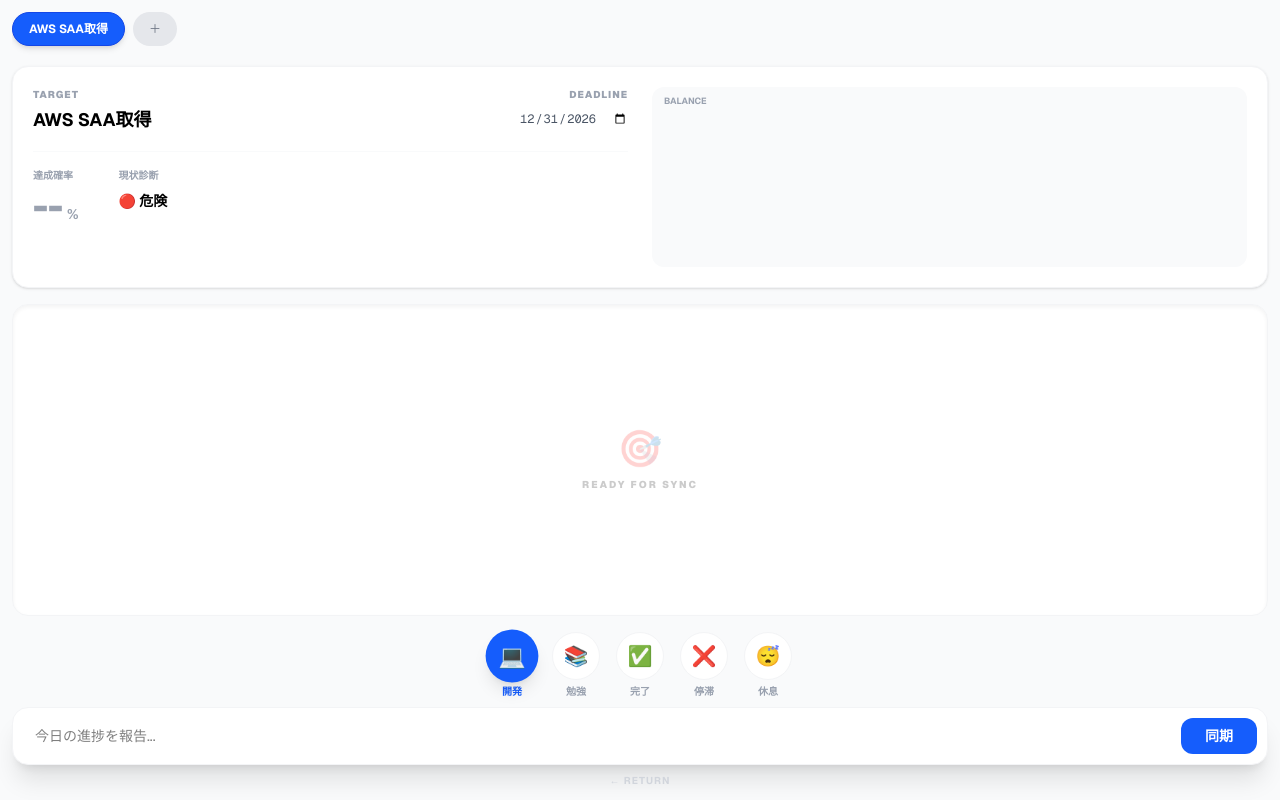
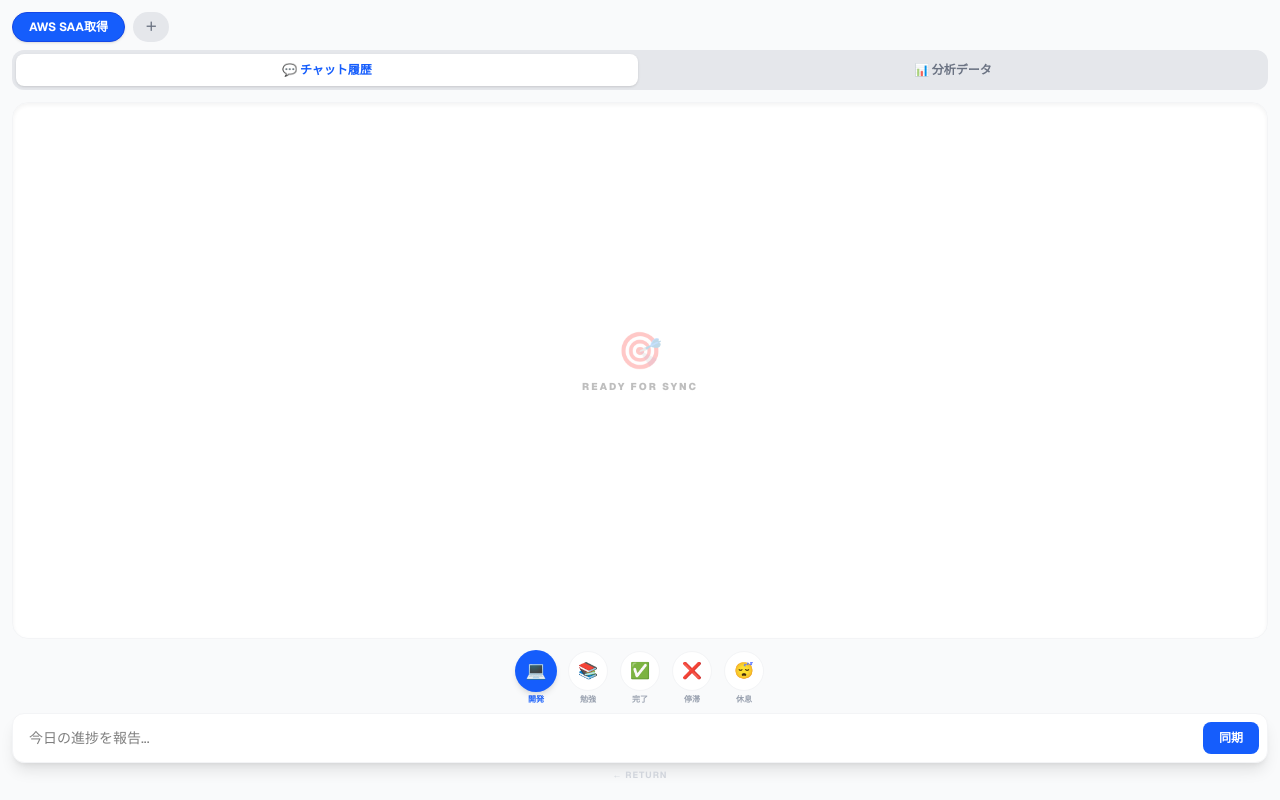
Before and after one commit to ryu39jp-dev/future-self-feedback, a Next.js app: page /chat in a window 1280 px wide. Built offline with nearby package versions, Linux system fonts and the light colour scheme.

Commit message:
分析データタブの追加実装

```diff
--- a/src/app/chat/page.tsx
+++ b/src/app/chat/page.tsx
@@ -1,6 +1,6 @@
 "use client";
 
-import { useState, useEffect } from "react";
+import { useState, useEffect, useRef } from "react";
 import Link from "next/link";
 import ReactMarkdown from 'react-markdown';
 import { Radar, RadarChart, PolarGrid, PolarAngleAxis, ResponsiveContainer, LineChart, Line, XAxis, YAxis, CartesianGrid, Tooltip } from 'recharts';
@@ -25,7 +25,14 @@
   const [inputText, setInputText] = useState("");
   const [selectedTag, setSelectedTag] = useState("💻");
   const [isTyping, setIsTyping] = useState(false);
+  const [currentView, setCurrentView] = useState<"chat" | "dashboard">("chat");
 
+  const chatEndRef = useRef<HTMLDivElement>(null);
+
+  // ★ 1. まず先に activeGoal の定義を持ってくる
+  const activeGoal = goals.find(g => g.id === activeGoalId) || null;
+
+  // ★ 2. 初期データ読み込み
   useEffect(() => {
     const savedGoals = localStorage.getItem("multi_goal_data");
     if (savedGoals) {
@@ -48,11 +55,17 @@
     }
   }, []);
 
+  // ★ 3. ローカルストレージへの同期
   useEffect(() => {
     if (goals.length > 0) localStorage.setItem("multi_goal_data", JSON.stringify(goals));
   }, [goals]);
 
-  const activeGoal = goals.find(g => g.id === activeGoalId) || null;
+  // ★ 4. 自動スクロール（activeGoal の定義より後に実行されるので安全）
+  useEffect(() => {
+    if (currentView === "chat") {
+      chatEndRef.current?.scrollIntoView({ behavior: "smooth" });
+    }
+  }, [activeGoal?.messages, isTyping, currentView]);
 
   const updateActiveGoal = (updates: Partial<Goal>) => {
     setGoals(prev => prev.map(g => g.id === activeGoalId ? { ...g, ...updates } : g));
@@ -71,6 +84,7 @@
     };
     setGoals([...goals, newGoal]);
     setActiveGoalId(newGoal.id);
+    setCurrentView("chat");
   };
 
   const handleSend = async () => {
@@ -80,6 +94,7 @@
     updateActiveGoal({ messages: newMessages });
     setInputText("");
     setIsTyping(true);
+    setCurrentView("chat");
 
     try {
       const endpoint = "https://sdgfilub3j.execute-api.ap-southeast-2.amazonaws.com/default/future-self-feedback";
@@ -142,99 +157,124 @@
     : 'text-gray-400';
 
   return (
-    <div className="flex flex-col h-screen bg-gray-50 p-3 text-black font-sans">
+    <div className="h-screen bg-gray-50 p-3 text-black font-sans flex flex-col overflow-hidden">
 
       {/* 1. 目標切り替えタブ */}
-      <div className="flex gap-2 overflow-x-auto pb-3 mb-2 no-scrollbar">
+      <div className="flex gap-2 overflow-x-auto pb-2 flex-shrink-0 no-scrollbar">
         {goals.map((g) => (
           <button
             key={g.id}
             onClick={() => setActiveGoalId(g.id)}
-            className={`flex-shrink-0 px-4 py-2 rounded-full text-xs font-bold transition-all border ${
-              activeGoalId === g.id ? "bg-blue-600 text-white border-blue-700 shadow-md" : "bg-white text-gray-400 border-gray-200"
+            className={`flex-shrink-0 px-4 py-1.5 rounded-full text-xs font-bold transition-all border ${
+              activeGoalId === g.id ? "bg-blue-600 text-white border-blue-700 shadow-sm" : "bg-white text-gray-400 border-gray-200"
             }`}
           >
             {g.title}
           </button>
         ))}
-        <button onClick={addNewGoal} className="px-4 py-2 bg-gray-200 rounded-full text-xs text-gray-500">＋</button>
+        <button onClick={addNewGoal} className="px-3 py-1.5 bg-gray-200 rounded-full text-xs text-gray-500 font-bold">＋</button>
       </div>
 
-      {/* 2. ステータスカード & レーダーチャート */}
-      <div className="bg-white rounded-2xl shadow-sm p-5 mb-4 border border-gray-100 grid grid-cols-1 md:grid-cols-2 gap-6">
-        <div className="space-y-4">
+      {/* 2. 表示切り替えスイッチ */}
+      <div className="grid grid-cols-2 gap-1 bg-gray-200 p-1 rounded-xl mb-3 flex-shrink-0 text-xs font-bold">
+        <button
+          onClick={() => setCurrentView("chat")}
+          className={`py-2 rounded-lg transition-all ${currentView === "chat" ? "bg-white text-blue-600 shadow-sm" : "text-gray-500"}`}
+        >
+          💬 チャット履歴
+        </button>
+        <button
+          onClick={() => setCurrentView("dashboard")}
+          className={`py-2 rounded-lg transition-all ${currentView === "dashboard" ? "bg-white text-blue-600 shadow-sm" : "text-gray-500"}`}
+        >
+          📊 分析データ
+        </button>
+      </div>
+
+      {/* メインコンテンツエリア */}
+      <div className="flex-1 flex flex-col overflow-hidden min-h-0">
+
+        {/* 【Aパターン】分析データタブ */}
+        {currentView === "dashboard" && (
+          <div className="flex-1 overflow-y-auto space-y-4 pb-4 no-scrollbar">
+            <div className="bg-white rounded-2xl shadow-sm p-4 border border-gray-100 grid grid-cols-1 gap-4">
               <div className="flex justify-between items-start">
                 <div className="flex-1 mr-4 text-left">
-              <span className="text-[10px] text-gray-400 font-black uppercase tracking-widest block mb-1">Target</span>
+                  <span className="text-[9px] text-gray-400 font-black uppercase tracking-widest block mb-0.5">Target</span>
                   <input
                     type="text"
                     value={activeGoal.title}
                     onChange={(e) => updateActiveGoal({ title: e.target.value })}
-                className="text-lg font-bold bg-transparent outline-none border-b border-transparent focus:border-blue-500 w-full"
+                    className="text-base font-bold bg-transparent outline-none border-b border-transparent focus:border-blue-500 w-full"
                   />
                 </div>
                 <div className="text-right">
-              <span className="text-[10px] text-gray-400 font-black uppercase tracking-widest block mb-1">Deadline</span>
+                  <span className="text-[9px] text-gray-400 font-black uppercase tracking-widest block mb-0.5">Deadline</span>
                   <input
                     type="date"
                     value={activeGoal.deadline}
                     onChange={(e) => updateActiveGoal({ deadline: e.target.value })}
-                className="text-xs font-mono text-gray-600 bg-transparent outline-none"
+                    className="text-xs font-mono text-gray-600 bg-transparent outline-none w-[115px]"
                   />
                 </div>
               </div>
 
-          <div className="pt-4 border-t border-gray-50 flex gap-10">
+              <div className="pt-3 border-t border-gray-50 flex gap-8">
                 <div>
-              <span className="text-[10px] text-gray-400 font-bold block mb-1">達成確率</span>
-              <div className="flex items-baseline gap-1">
-                <span className={`text-4xl font-black ${probColor}`}>{activeGoal.probability ?? "--"}</span>
-                <span className={`text-sm font-bold ${probColor}`}>%</span>
+                  <span className="text-[9px] text-gray-400 font-bold block mb-0.5">達成確率</span>
+                  <div className="flex items-baseline gap-0.5">
+                    <span className={`text-3xl font-black ${probColor}`}>{activeGoal.probability ?? "--"}</span>
+                    <span className={`text-xs font-bold ${probColor}`}>%</span>
                   </div>
                 </div>
                 <div>
-              <span className="text-[10px] text-gray-400 font-bold block mb-1">現状診断</span>
-              <div className="text-sm font-bold mt-2">
+                  <span className="text-[9px] text-gray-400 font-bold block mb-0.5">現状診断</span>
+                  <div className="text-xs font-bold mt-1.5">
                     {activeGoal.probability && activeGoal.probability > 70 ? "🟢 順調" : activeGoal.probability && activeGoal.probability > 40 ? "🟡 要注意" : "🔴 危険"}
                   </div>
                 </div>
               </div>
             </div>
 
-        <div className="h-[180px] w-full bg-gray-50 rounded-xl p-2 relative">
-          <span className="absolute top-2 left-3 text-[9px] text-gray-400 font-bold uppercase">Balance</span>
-          {activeGoal.chartData && (
+            <div className="h-[200px] w-full bg-white border border-gray-100 rounded-2xl p-3 relative shadow-sm">
+              <span className="absolute top-3 left-4 text-[9px] text-gray-400 font-bold uppercase tracking-widest">Balance</span>
+              {activeGoal.chartData ? (
                 <ResponsiveContainer width="100%" height="100%">
-              <RadarChart cx="50%" cy="50%" outerRadius="55%" data={activeGoal.chartData}>
+                  <RadarChart cx="50%" cy="50%" outerRadius="60%" data={activeGoal.chartData}>
                     <PolarGrid stroke="#e5e7eb" />
                     <PolarAngleAxis dataKey="subject" tick={{ fill: '#6b7280', fontSize: 9, fontWeight: 'bold' }} />
                     <Radar dataKey="value" stroke="#2563eb" fill="#3b82f6" fillOpacity={0.5} />
                   </RadarChart>
                 </ResponsiveContainer>
+              ) : (
+                <div className="h-full flex items-center justify-center text-xs text-gray-300 font-bold">データがありません</div>
               )}
             </div>
-      </div>
 
-      {/* 3. 折れ線グラフ */}
-      {activeGoal.history.length > 0 && (
-        <div className="bg-white rounded-2xl shadow-sm p-4 mb-4 border border-gray-100 h-[140px] relative">
+            <div className="bg-white rounded-2xl shadow-sm p-4 border border-gray-100 h-[160px] relative">
               <span className="text-[9px] text-gray-400 font-bold uppercase absolute top-3 left-4 tracking-widest">Trend (Probability)</span>
+              {activeGoal.history.length > 0 ? (
                 <ResponsiveContainer width="100%" height="100%">
-            <LineChart data={activeGoal.history} margin={{ top: 20, right: 10, left: -20, bottom: 0 }}>
+                  <LineChart data={activeGoal.history} margin={{ top: 25, right: 10, left: -25, bottom: 0 }}>
                     <CartesianGrid strokeDasharray="3 3" vertical={false} stroke="#f3f4f6" />
-              <XAxis dataKey="date" tick={{fontSize: 7, fill: '#9ca3af'}} />
-              <YAxis domain={[0, 100]} tick={{fontSize: 7, fill: '#9ca3af'}} />
+                    <XAxis dataKey="date" tick={{fontSize: 8, fill: '#9ca3af'}} />
+                    <YAxis domain={[0, 100]} tick={{fontSize: 8, fill: '#9ca3af'}} />
                     <Tooltip contentStyle={{ fontSize: '10px', borderRadius: '8px' }} />
                     <Line type="monotone" dataKey="probability" stroke="#2563eb" strokeWidth={3} dot={{ r: 4, fill: '#2563eb' }} activeDot={{ r: 6 }} />
                   </LineChart>
                 </ResponsiveContainer>
+              ) : (
+                <div className="h-full flex items-center justify-center text-xs text-gray-300 font-bold">履歴データがありません</div>
+              )}
+            </div>
           </div>
         )}
 
-      {/* 4. チャットエリア */}
-      <div className="flex-1 bg-white rounded-2xl shadow-inner mb-4 p-4 overflow-y-auto border border-gray-100 flex flex-col gap-4">
+        {/* 【Bパターン】チャット履歴タブ */}
+        {currentView === "chat" && (
+          <div className="flex-1 bg-white rounded-2xl shadow-inner p-4 overflow-y-auto border border-gray-100 flex flex-col gap-4 min-h-0">
             {activeGoal.messages.length === 0 ? (
-          <div className="flex flex-col items-center justify-center h-full opacity-20">
+              <div className="flex flex-col items-center justify-center h-full opacity-25 py-20">
                 <div className="text-4xl mb-2">🎯</div>
                 <p className="text-[10px] font-black uppercase tracking-[0.2em]">Ready for Sync</p>
               </div>
@@ -244,7 +284,7 @@
                   <span className="text-[9px] text-gray-400 mb-1 font-bold uppercase tracking-wider px-1">
                     {msg.sender === "ai" ? "🤖 Future Feedback" : msg.tag}
                   </span>
-              <div className={`p-4 rounded-2xl max-w-[90%] text-[13px] leading-relaxed shadow-sm ${
+                  <div className={`p-3.5 rounded-2xl max-w-[88%] text-[13px] leading-relaxed shadow-sm ${
                     msg.sender === "ai" ? "bg-zinc-900 text-zinc-100 rounded-tl-none" : "bg-blue-600 text-white rounded-tr-none font-medium"
                   }`}>
                     {msg.sender === "ai" ? (
@@ -258,13 +298,15 @@
                 </div>
               ))
             )}
-        {isTyping && <div className="text-blue-500 text-[10px] font-bold animate-pulse ml-2 tracking-widest">ANALYZING...</div>}
+            {isTyping && <div className="text-blue-500 text-[10px] font-bold animate-pulse ml-2 tracking-widest py-1">ANALYZING...</div>}
+            <div ref={chatEndRef} />
+          </div>
+        )}
       </div>
 
-      {/* 入力セクション */}
-      <div className="space-y-3">
-        {/* アイコン選択セクション */}
-   <div className="flex gap-4 justify-center mb-2">
+      {/* 5. 固定入力セクション */}
+      <div className="space-y-2 mt-2 bg-gray-50 pt-1 flex-shrink-0">
+        <div className="flex gap-3 justify-center">
           {[
             { icon: "💻", label: "開発" },
             { icon: "📚", label: "勉強" },
@@ -275,36 +317,34 @@
             <button
               key={item.label}
               onClick={() => setSelectedTag(item.icon)}
-         className="flex flex-col items-center gap-1 group"
-
-    >    <div className={`w-12 h-12 flex items-center justify-center rounded-full transition-all ${
+              className="flex flex-col items-center gap-0.5 group"
+            >
+              <div className={`w-10 h-10 flex items-center justify-center rounded-full transition-all ${
                 selectedTag === item.icon
-             ? "bg-blue-600 text-white scale-110 shadow-lg"
-             : "bg-white text-gray-400 border border-gray-100 group-hover:border-blue-200"
+                  ? "bg-blue-600 text-white scale-105 shadow-md"
+                  : "bg-white text-gray-400 border border-gray-100"
               }`}>
-           <span className="text-xl">{item.icon}</span>
+                <span className="text-base">{item.icon}</span>
               </div>
-          <span className={`text-[10px] font-bold ${
-            selectedTag === item.icon ? "text-blue-600" : "text-gray-400"
-          }`}>
+              <span className={`text-[8px] font-bold ${selectedTag === item.icon ? "text-blue-600" : "text-gray-400"}`}>
                 {item.label}
               </span>
             </button>
           ))}
         </div>
-        <div className="flex gap-2 bg-white p-2.5 rounded-2xl shadow-xl border border-gray-100">
+        <div className="flex gap-2 bg-white p-2 rounded-xl shadow-lg border border-gray-100">
           <input
             type="text"
             value={inputText}
             onChange={(e) => setInputText(e.target.value)}
             onKeyDown={(e) => e.key === 'Enter' && handleSend()}
             placeholder="今日の進捗を報告..."
-            className="flex-1 px-3 text-sm focus:outline-none bg-transparent"
+            className="flex-1 px-2 text-sm focus:outline-none bg-transparent min-w-0 text-black"
           />
-          <button onClick={handleSend} className="bg-blue-600 text-white px-6 py-2 rounded-xl text-sm font-bold active:scale-95 transition">同期</button>
+          <button onClick={handleSend} className="bg-blue-600 text-white px-4 py-2 rounded-lg text-xs font-bold active:scale-95 transition flex-shrink-0">同期</button>
         </div>
       </div>
-      <Link href="/" className="mt-2 text-[10px] font-bold text-gray-300 hover:text-blue-500 transition uppercase tracking-widest text-center">← Return</Link>
+      <Link href="/" className="my-1.5 text-[9px] font-bold text-gray-300 hover:text-blue-500 transition uppercase tracking-widest text-center block flex-shrink-0">← Return</Link>
     </div>
   );
 }
```
Also changed, not shown: 1 other file (tests, documents, lock files or other folders). Lines whose indentation alone changed are shown as unchanged.
